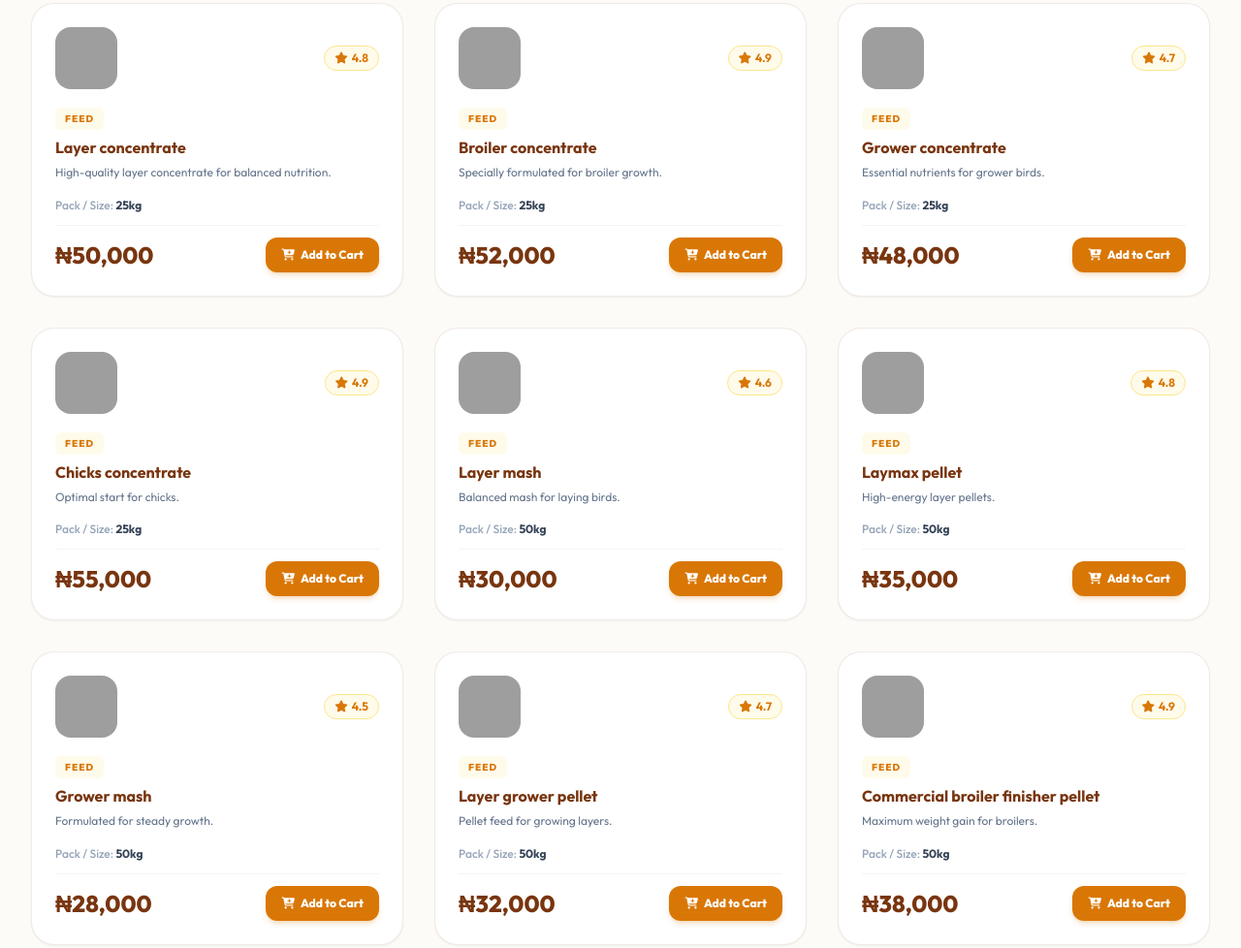
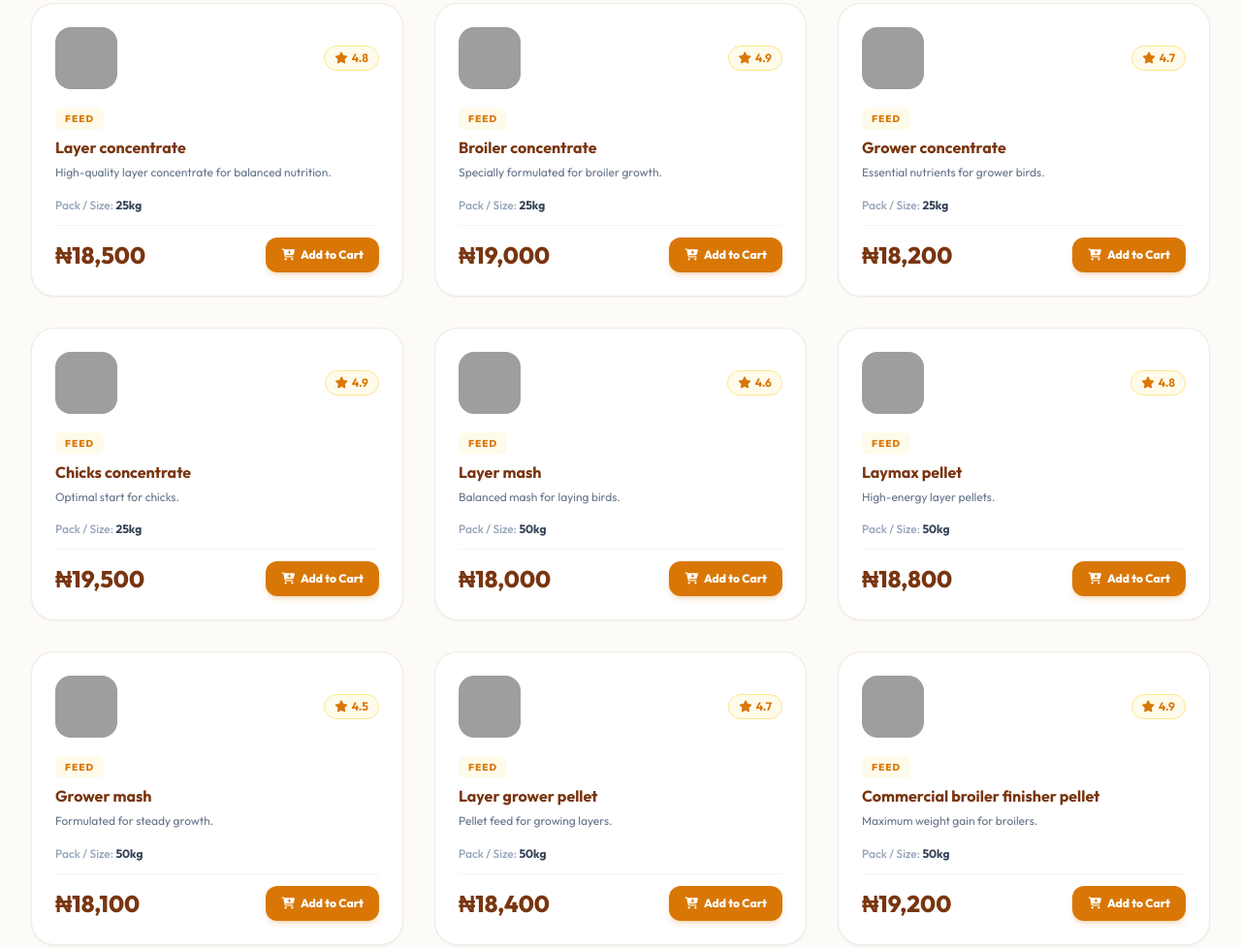
Before and after one commit to olumenn/chicken-feed-store, a plain HTML site: page index.html in a window 1280 px wide. Shown: the part 969-1947 px from the top of the page at 97% size. Drawn offline with nearby package versions, Linux system fonts and the light colour scheme; grey boxes are pictures that could not be loaded.

Commit message:
Update chicken feed store website

```diff
--- a/index.html
+++ b/index.html
@@ -426,18 +426,18 @@
     <script>
         // Expanded Afrimash-style Product Catalog (Converted to Naira: 1 USD = 1500 NGN)
         const products = [
-            { id: 1, name: 'Layer concentrate', category: 'Feed', price: 50000, size: '25kg', rating: 4.8, desc: 'High-quality layer concentrate for balanced nutrition.', imageUrl: 'https://images.unsplash.com/photo-1596492784531-20641347076a?q=80&w=200&auto=format&fit=crop' },
-            { id: 2, name: 'Broiler concentrate', category: 'Feed', price: 52000, size: '25kg', rating: 4.9, desc: 'Specially formulated for broiler growth.', imageUrl: 'https://images.unsplash.com/photo-1605000794959-122e23d00f60?q=80&w=200&auto=format&fit=crop' },
-            { id: 3, name: 'Grower concentrate', category: 'Feed', price: 48000, size: '25kg', rating: 4.7, desc: 'Essential nutrients for grower birds.', imageUrl: 'https://images.unsplash.com/photo-1589923188900-85dae523342b?q=80&w=200&auto=format&fit=crop' },
-            { id: 4, name: 'Chicks concentrate', category: 'Feed', price: 55000, size: '25kg', rating: 4.9, desc: 'Optimal start for chicks.', imageUrl: 'https://images.unsplash.com/photo-1598449354452-96c857cc77fd?q=80&w=200&auto=format&fit=crop' },
-            { id: 5, name: 'Layer mash', category: 'Feed', price: 30000, size: '50kg', rating: 4.6, desc: 'Balanced mash for laying birds.', imageUrl: 'https://images.unsplash.com/photo-1628172905090-482a8536f947?q=80&w=200&auto=format&fit=crop' },
-            { id: 6, name: 'Laymax pellet', category: 'Feed', price: 35000, size: '50kg', rating: 4.8, desc: 'High-energy layer pellets.', imageUrl: 'https://images.unsplash.com/photo-1588667636606-25983792f397?q=80&w=200&auto=format&fit=crop' },
-            { id: 7, name: 'Grower mash', category: 'Feed', price: 28000, size: '50kg', rating: 4.5, desc: 'Formulated for steady growth.', imageUrl: 'https://images.unsplash.com/photo-1618210340575-d144e0573e13?q=80&w=200&auto=format&fit=crop' },
-            { id: 8, name: 'Layer grower pellet', category: 'Feed', price: 32000, size: '50kg', rating: 4.7, desc: 'Pellet feed for growing layers.', imageUrl: 'https://images.unsplash.com/photo-1536924940846-227afb31e2a5?q=80&w=200&auto=format&fit=crop' },
-            { id: 9, name: 'Commercial broiler finisher pellet', category: 'Feed', price: 38000, size: '50kg', rating: 4.9, desc: 'Maximum weight gain for broilers.', imageUrl: 'https://images.unsplash.com/photo-1606132646399-522646279f04?q=80&w=200&auto=format&fit=crop' },
-            { id: 10, name: 'Broiler starter crumbles', category: 'Feed', price: 33000, size: '50kg', rating: 4.8, desc: 'Easy-to-digest starter feed.', imageUrl: 'https://images.unsplash.com/photo-1598449354452-96c857cc77fd?q=80&w=200&auto=format&fit=crop' },
-            { id: 11, name: 'Promax starter crumbles', category: 'Feed', price: 36000, size: '50kg', rating: 4.9, desc: 'Advanced starter formula.', imageUrl: 'https://images.unsplash.com/photo-1598449354452-96c857cc77fd?q=80&w=200&auto=format&fit=crop' },
-            { id: 12, name: 'Promax finisher crumbles', category: 'Feed', price: 37000, size: '50kg', rating: 4.9, desc: 'Premium finisher crumble.', imageUrl: 'https://images.unsplash.com/photo-1606132646399-522646279f04?q=80&w=200&auto=format&fit=crop' }
+            { id: 1, name: 'Layer concentrate', category: 'Feed', price: 18500, size: '25kg', rating: 4.8, desc: 'High-quality layer concentrate for balanced nutrition.', imageUrl: 'https://images.unsplash.com/photo-1596492784531-20641347076a?q=80&w=200&auto=format&fit=crop' },
+            { id: 2, name: 'Broiler concentrate', category: 'Feed', price: 19000, size: '25kg', rating: 4.9, desc: 'Specially formulated for broiler growth.', imageUrl: 'https://images.unsplash.com/photo-1605000794959-122e23d00f60?q=80&w=200&auto=format&fit=crop' },
+            { id: 3, name: 'Grower concentrate', category: 'Feed', price: 18200, size: '25kg', rating: 4.7, desc: 'Essential nutrients for grower birds.', imageUrl: 'https://images.unsplash.com/photo-1589923188900-85dae523342b?q=80&w=200&auto=format&fit=crop' },
+            { id: 4, name: 'Chicks concentrate', category: 'Feed', price: 19500, size: '25kg', rating: 4.9, desc: 'Optimal start for chicks.', imageUrl: 'https://images.unsplash.com/photo-1598449354452-96c857cc77fd?q=80&w=200&auto=format&fit=crop' },
+            { id: 5, name: 'Layer mash', category: 'Feed', price: 18000, size: '50kg', rating: 4.6, desc: 'Balanced mash for laying birds.', imageUrl: 'https://images.unsplash.com/photo-1628172905090-482a8536f947?q=80&w=200&auto=format&fit=crop' },
+            { id: 6, name: 'Laymax pellet', category: 'Feed', price: 18800, size: '50kg', rating: 4.8, desc: 'High-energy layer pellets.', imageUrl: 'https://images.unsplash.com/photo-1588667636606-25983792f397?q=80&w=200&auto=format&fit=crop' },
+            { id: 7, name: 'Grower mash', category: 'Feed', price: 18100, size: '50kg', rating: 4.5, desc: 'Formulated for steady growth.', imageUrl: 'https://images.unsplash.com/photo-1618210340575-d144e0573e13?q=80&w=200&auto=format&fit=crop' },
+            { id: 8, name: 'Layer grower pellet', category: 'Feed', price: 18400, size: '50kg', rating: 4.7, desc: 'Pellet feed for growing layers.', imageUrl: 'https://images.unsplash.com/photo-1536924940846-227afb31e2a5?q=80&w=200&auto=format&fit=crop' },
+            { id: 9, name: 'Commercial broiler finisher pellet', category: 'Feed', price: 19200, size: '50kg', rating: 4.9, desc: 'Maximum weight gain for broilers.', imageUrl: 'https://images.unsplash.com/photo-1606132646399-522646279f04?q=80&w=200&auto=format&fit=crop' },
+            { id: 10, name: 'Broiler starter crumbles', category: 'Feed', price: 18600, size: '50kg', rating: 4.8, desc: 'Easy-to-digest starter feed.', imageUrl: 'https://images.unsplash.com/photo-1598449354452-96c857cc77fd?q=80&w=200&auto=format&fit=crop' },
+            { id: 11, name: 'Promax starter crumbles', category: 'Feed', price: 20200, size: '50kg', rating: 4.9, desc: 'Advanced starter formula.', imageUrl: 'https://images.unsplash.com/photo-1598449354452-96c857cc77fd?q=80&w=200&auto=format&fit=crop' },
+            { id: 12, name: 'Promax finisher crumbles', category: 'Feed', price: 20500, size: '50kg', rating: 4.9, desc: 'Premium finisher crumble.', imageUrl: 'https://images.unsplash.com/photo-1606132646399-522646279f04?q=80&w=200&auto=format&fit=crop' }
         ];
 
         let cart = [];
```
